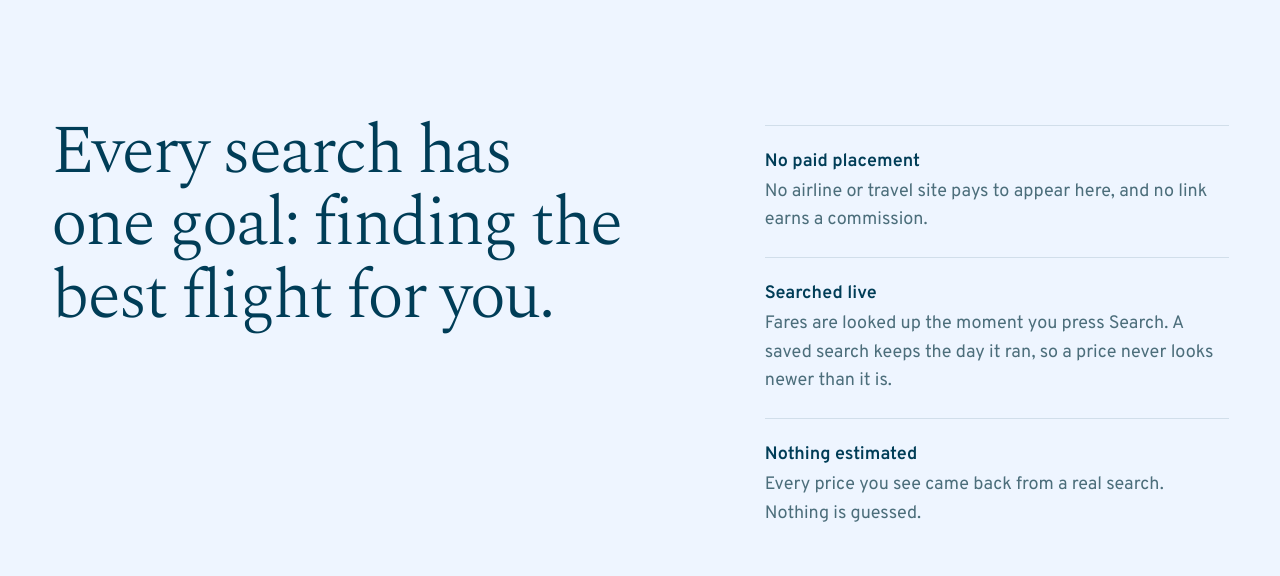
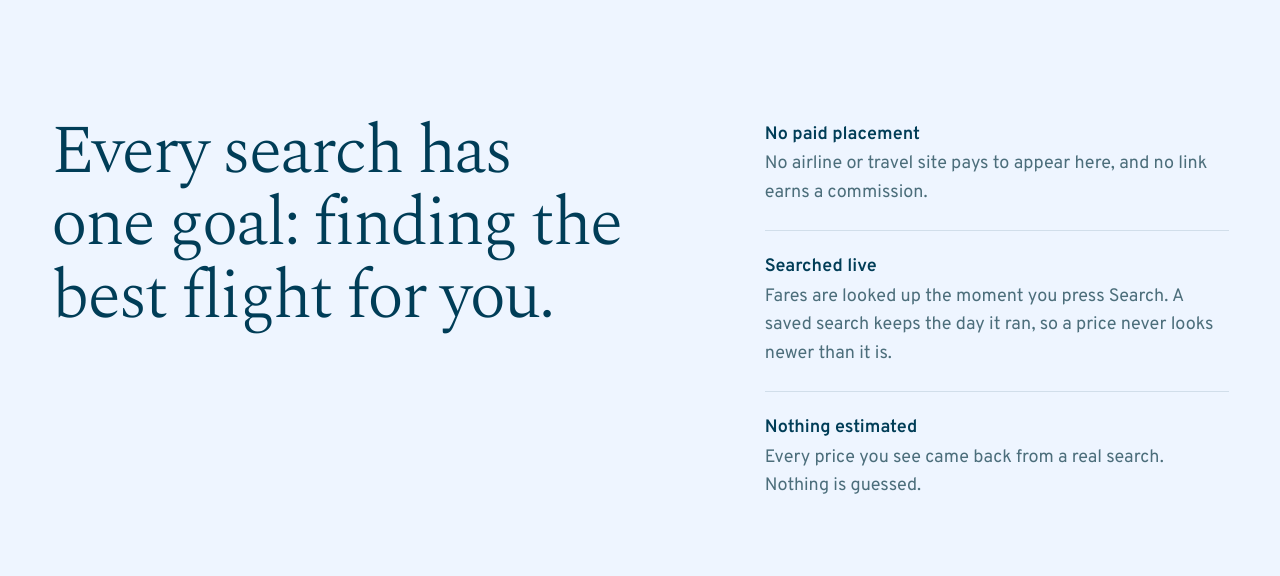
Before and after one commit to macwellbz/altaria, a React (Vite) app in the folder web/: page / in a window 1280 px wide. Shown: the part 1100-1676 px from the top of the page. Built offline with nearby package versions, Linux system fonts and the light colour scheme; no server answers.

Commit message:
Drop the rule above the first principle

```diff
--- a/web/src/styles/sections/how.css
+++ b/web/src/styles/sections/how.css
@@ -208,17 +208,25 @@
   }
 }
 
-/* The principles: a ruled list, each a line of its own under a hairline, its heading leading by weight and ink
-   rather than size. The first rule stands level with the statement's capitals. */
+/* The principles: a ruled list, a hairline between each two and none above the first or below the last, where there
+   is nothing to part. Each heading leads by weight and ink rather than size. The first one's capitals stand level
+   with the statement's: Spectral's are .166 of its size into its line, Overpass's .25. */
 .principles {
-  margin: .5em 0 0;
+  margin: calc(.166 * var(--t-3xl) - .25 * var(--t-md)) 0 0;
   padding: 0;
   list-style: none;
 }
 
 .principles li {
   padding: var(--s-5) 0;
+}
+
+.principles li + li {
   border-top: 1px solid var(--line);
+}
+
+.principles li:first-child {
+  padding-top: 0;
 }
 
 .principles li:last-child {
```
